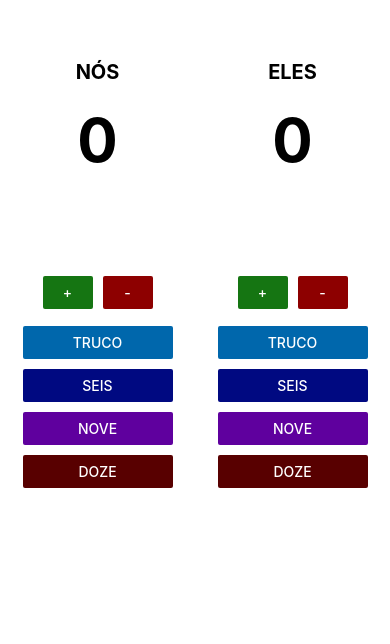
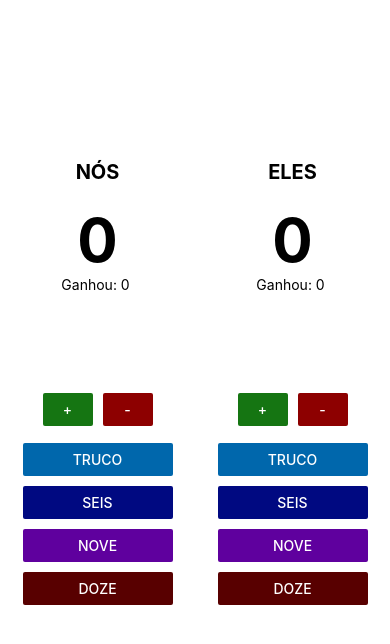
Before and after one commit to LParizotto/truco-contador, a React Native app: screen / in a window 390 px wide. Shown: the part 140-784 px from the top of the page. Built offline with nearby package versions, Linux system fonts and the light colour scheme.

Commit message:
feat: adiciona contagem de vitórias para cada time

```diff
--- a/App.js
+++ b/App.js
@@ -1,63 +1,133 @@
-import { StatusBar } from 'expo-status-bar';
-import { useState } from 'react';
-import { Button, StyleSheet, Text, View } from 'react-native';
+import { StatusBar } from "expo-status-bar";
+import { useState } from "react";
+import { Button, StyleSheet, Text, View } from "react-native";
 
 export default function App() {
-
   const [contador, setContador] = useState(0);
   const [contador2, setContador2] = useState(0);
 
+  const [win, setWin] = useState(0);
+  const [win2, setWin2] = useState(0);
+
+  function contadorNos(valor) {
+  const novo = contador + valor;
+
+  if (novo >= 12) {
+    setContador(0);
+    setContador2(0);
+    setWin((prev) => prev + 1);
+  } else {
+    setContador(novo);
+  }
+}
+
+function contadorEles(valor) {
+  const novo = contador2 + valor;
+
+  if (novo >= 12) {
+    setContador(0);
+    setContador2(0);
+    setWin2((prev) => prev + 1);
+  } else {
+    setContador2(novo);
+  }
+}
+
   return (
     <View style={styles.container}>
-
-
       <View style={styles.section}>
         <Text style={styles.title}>NÓS</Text>
 
         <Text style={styles.count}>{contador}</Text>
 
+        <Text>Ganhou: {win} </Text>
+
         <View style={styles.buttons}>
-
           <View style={styles.button}>
             <Button
-              color={'#157512'} title='+' onPress={() => setContador(contador + 1)} />
+              color={"#157512"}
+              title="+"
+              onPress={() => contadorNos(1)}
+            />
           </View>
           <View style={styles.button}>
-            <Button color={'#8d0000'} title='-' onPress={() => contador > 0 && setContador(contador - 1)} />
+            <Button
+              color={"#8d0000"}
+              title="-"
+              onPress={() => contador > 0 && setContador(contador - 1)}
+            />
           </View>
         </View>
         <View style={styles.buttonsespeciais}>
-          <Button color={'#0067ac'} title='Truco' onPress={() => setContador(contador + 3)} />
-          <Button color={'#000981'} title='Seis' onPress={() => setContador(contador + 6)} />
-          <Button color={'#5f009e'} title='Nove' onPress={() => setContador(contador + 9)} />
-          <Button color={'#580000'} title='Doze' onPress={() => setContador(contador + 12)} />
+          <Button
+            color={"#0067ac"}
+            title="Truco"
+            onPress={() => contadorNos(3)}
+          />
+          <Button
+            color={"#000981"}
+            title="Seis"
+            onPress={() => contadorNos(6)}
+          />
+          <Button
+            color={"#5f009e"}
+            title="Nove"
+            onPress={() => contadorNos(9)}
+          />
+          <Button
+            color={"#580000"}
+            title="Doze"
+            onPress={() => contadorNos(12)}
+          />
         </View>
       </View>
-
 
       <View style={styles.section}>
         <Text style={styles.title}>ELES</Text>
 
         <Text style={styles.count}>{contador2}</Text>
 
+        <Text>Ganhou: {win2} </Text>
+
         <View style={styles.buttons}>
-
           <View style={styles.button}>
             <Button
-              color={'#157512'} title='+' onPress={() => setContador2(contador2 + 1)} />
+              color={"#157512"}
+              title="+"
+              onPress={() => contadorEles(1)}
+            />
           </View>
           <View style={styles.button}>
-            <Button color={'#8d0000'} title='-' onPress={() => contador2 > 0 && setContador2(contador2 - 1)} />
+            <Button
+              color={"#8d0000"}
+              title="-"
+              onPress={() => contador2 > 0 && setContador2(contador2 - 1)}
+            />
           </View>
         </View>
         <View style={styles.buttonsespeciais}>
-          <Button color={'#0067ac'} title='Truco' onPress={() => setContador2(contador2 + 3)} />
-          <Button color={'#000981'} title='Seis' onPress={() => setContador2(contador2 + 6)} />
-          <Button color={'#5f009e'} title='Nove' onPress={() => setContador2(contador2 + 9)} />
-          <Button color={'#580000'} title='Doze' onPress={() => setContador2(contador2 + 12)} />
+          <Button
+            color={"#0067ac"}
+            title="Truco"
+            onPress={() => contadorEles(3)}
+          />
+          <Button
+            color={"#000981"}
+            title="Seis"
+            onPress={() => contadorEles(6)}
+          />
+          <Button
+            color={"#5f009e"}
+            title="Nove"
+            onPress={() => contadorEles(9)}
+          />
+          <Button
+            color={"#580000"}
+            title="Doze"
+            onPress={() => contadorEles(12)}
+          />
         </View>
       </View>
-
 
       <StatusBar style="auto" />
     </View>
@@ -66,27 +136,27 @@ export default function App() {
 
 const styles = StyleSheet.create({
   container: {
-    flex1: 1,
-    flexDirection: 'row',
+    flex: 1,
+    flexDirection: "row",
     marginTop: 200,
-    backgroundColor: '#fff',
+    backgroundColor: "#fff",
   },
   title: {
     fontSize: 20,
-    fontWeight: 'bold',
+    fontWeight: "bold",
     marginBottom: 20,
   },
   section: {
-    width: '50%',
-    alignItems: 'center',
-    justifyContent: 'center',
+    width: "50%",
+    alignItems: "center",
+    justifyContent: "center",
   },
   count: {
     fontSize: 60,
-    fontWeight: 'bold',
+    fontWeight: "bold",
   },
   buttons: {
-    flexDirection: 'row',
+    flexDirection: "row",
     gap: 10,
     marginTop: 100,
   },
@@ -95,9 +165,8 @@ const styles = StyleSheet.create({
     height: 50,
   },
   buttonsespeciais: {
-    flexDirection: 'collumn',
+    flexDirection: "column",
     gap: 10,
     width: 150,
   },
-
 });
```
